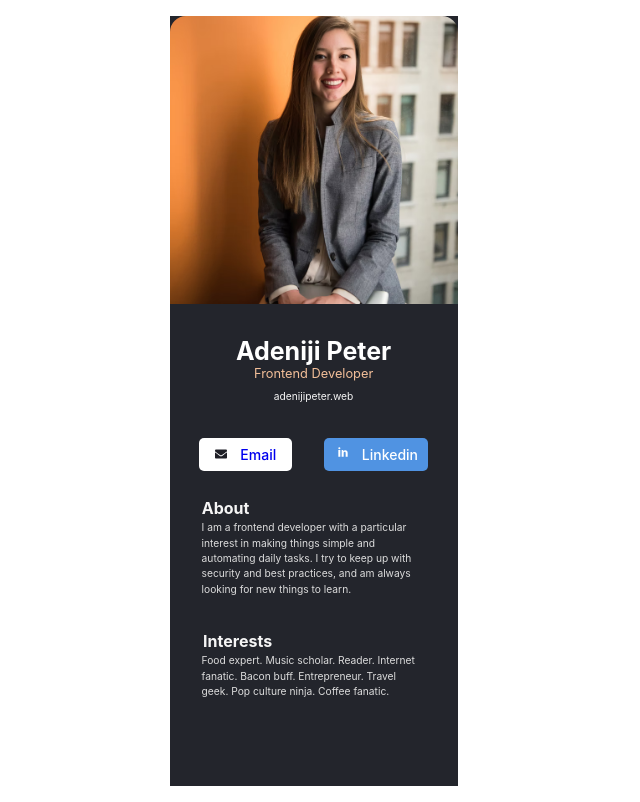
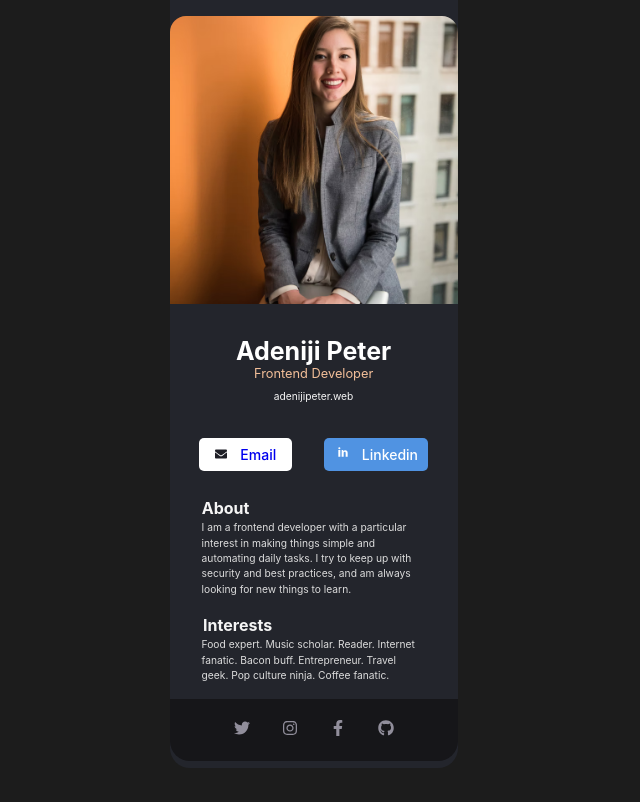
Before and after one commit to AGpeter2018/my-business-card, a React (Create React App) app: page / in a window 1280 px wide. Shown: the whole page, without its empty margins (0-640 px from the left). Built offline with nearby package versions, Linux system fonts and the light colour scheme.

Commit message:
added a folder for footer icon where the icons are implemented

```diff
--- a/src/App.css
+++ b/src/App.css
@@ -1,10 +1,17 @@
 .body-container {
-  background: #1c1c1c;
-  height: 96.2vh;
+  height: 100vh;
   width: 100vw;
   background: #23252c;
+  border-bottom-left-radius: 20px;
+  border-bottom-right-radius: 20px;
   width: 18rem;
   margin-left: 10.6rem;
   margin-right: 10.6rem;
-  margin-top: -2rem;
+  margin-top: -3rem;
+  padding-top: 1rem;
 }
+
+.App {
+  background: #1c1c1c;
+  height: 106.2vh;
+}
--- a/src/App.js
+++ b/src/App.js
@@ -5,6 +5,7 @@ import TextEditComponent from "./components/text-header-component/text-header.co
 import SocialIcon1 from "./components/social-icon1-component/social-icon1-component";
 import AboutComponent from "./components/about-component/about-component";
 import InterestComponent from "./components/interest-component/interest-component";
+import FooterIconComponent from "./components/footer-icon-component/footer-icon-component";
 
 class App extends React.Component {
   constructor() {
@@ -27,6 +28,7 @@ class App extends React.Component {
             <AboutComponent />
             <InterestComponent />
           </div>
+          <FooterIconComponent />
         </div>
       </div>
     );
--- a/src/components/footer-icon-component/footer-icon-component.jsx
+++ b/src/components/footer-icon-component/footer-icon-component.jsx
@@ -0,0 +1,46 @@
+import React from "react";
+import { FaTwitter } from "react-icons/fa6";
+import { FaInstagram } from "react-icons/fa";
+import { FaFacebookF } from "react-icons/fa";
+import { FaGithub } from "react-icons/fa6";
+import "./footer-icon-style.css";
+
+const FooterIconComponent = () => {
+  return (
+    <div className="footer-icon-container">
+      <a
+        href="https://twitter.com/yourprofile"
+        target="_blank"
+        rel="noopener noreferrer"
+      >
+        <FaTwitter />
+      </a>
+
+      <a
+        href="https://www.instagram.com/yourprofile"
+        target="_blank"
+        rel="noopener noreferrer"
+      >
+        <FaInstagram />
+      </a>
+
+      <a
+        href="https://www.facebook.com/yourprofile"
+        target="_blank"
+        rel="noopener noreferrer"
+      >
+        <FaFacebookF />
+      </a>
+
+      <a
+        href="https://github.com/yourprofile"
+        target="_blank"
+        rel="noopener noreferrer"
+      >
+        <FaGithub />
+      </a>
+    </div>
+  );
+};
+
+export default FooterIconComponent;
--- a/src/components/footer-icon-component/footer-icon-style.css
+++ b/src/components/footer-icon-component/footer-icon-style.css
@@ -0,0 +1,12 @@
+.footer-icon-container {
+  background: #161619;
+  border-bottom-left-radius: 20px;
+  border-bottom-right-radius: 20px;
+  padding: 1.3rem;
+  text-align: center;
+}
+
+.footer-icon-container a {
+  padding: 0 1rem;
+  color: #918e9b;
+}
--- a/src/components/interest-component/interest-style.css
+++ b/src/components/interest-component/interest-style.css
@@ -1,6 +1,6 @@
 .interest-container {
   margin: 0;
-  padding: 0;
+  margin-top: -1rem;
 }
 
 .interest-container h2 {
@@ -17,6 +17,7 @@
 
 .interest-container p {
   margin: 0 2rem;
+  padding-bottom: 1rem;
   text-align: left;
   font-family: Inter;
   font-weight: 400;
```
